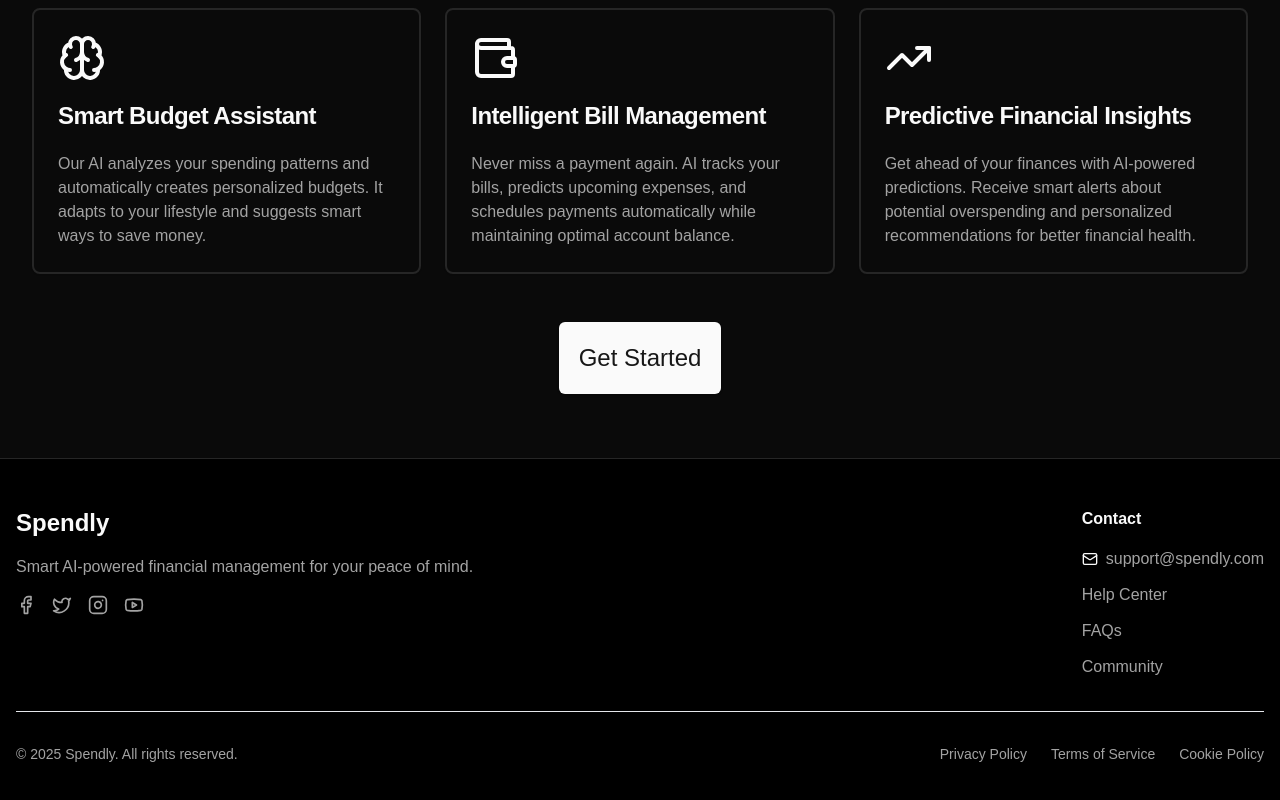
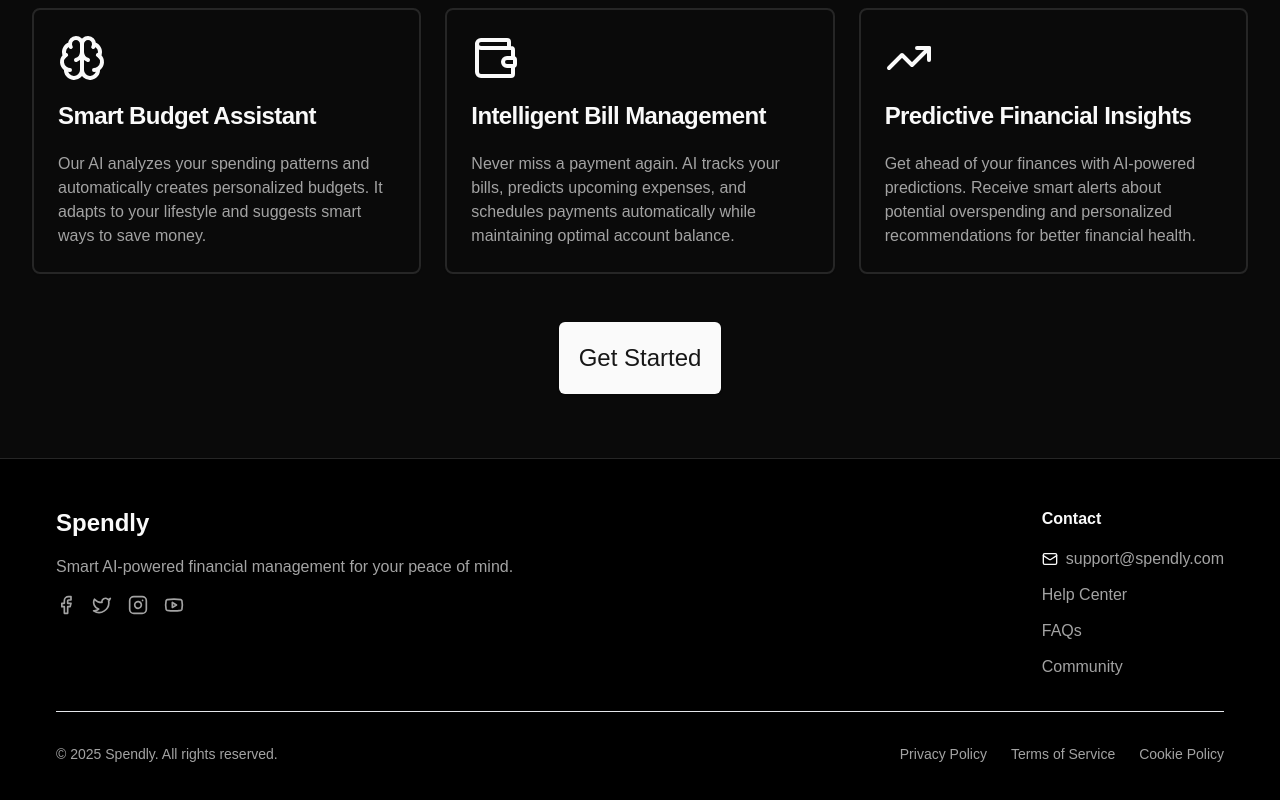
Before and after one commit to isonikrish/Spendly, a Next.js app: page / in a window 1280 px wide. Shown: the part 1265-2065 px from the top of the page. Built offline with nearby package versions, Linux system fonts and the light colour scheme; no server answers.

Commit message:
modified the footer

```diff
--- a/components/Footer.tsx
+++ b/components/Footer.tsx
@@ -3,7 +3,7 @@ import Link from "next/link";
 
 export default function Footer() {
   return (
-    <footer className="bg-black border-t">
+    <footer className="bg-black border-t px-10">
       <div className="container mx-auto px-4 py-12">
         <div className="flex flex-col md:flex-row justify-between gap-8 mb-8">
           <div className="space-y-4">
```
